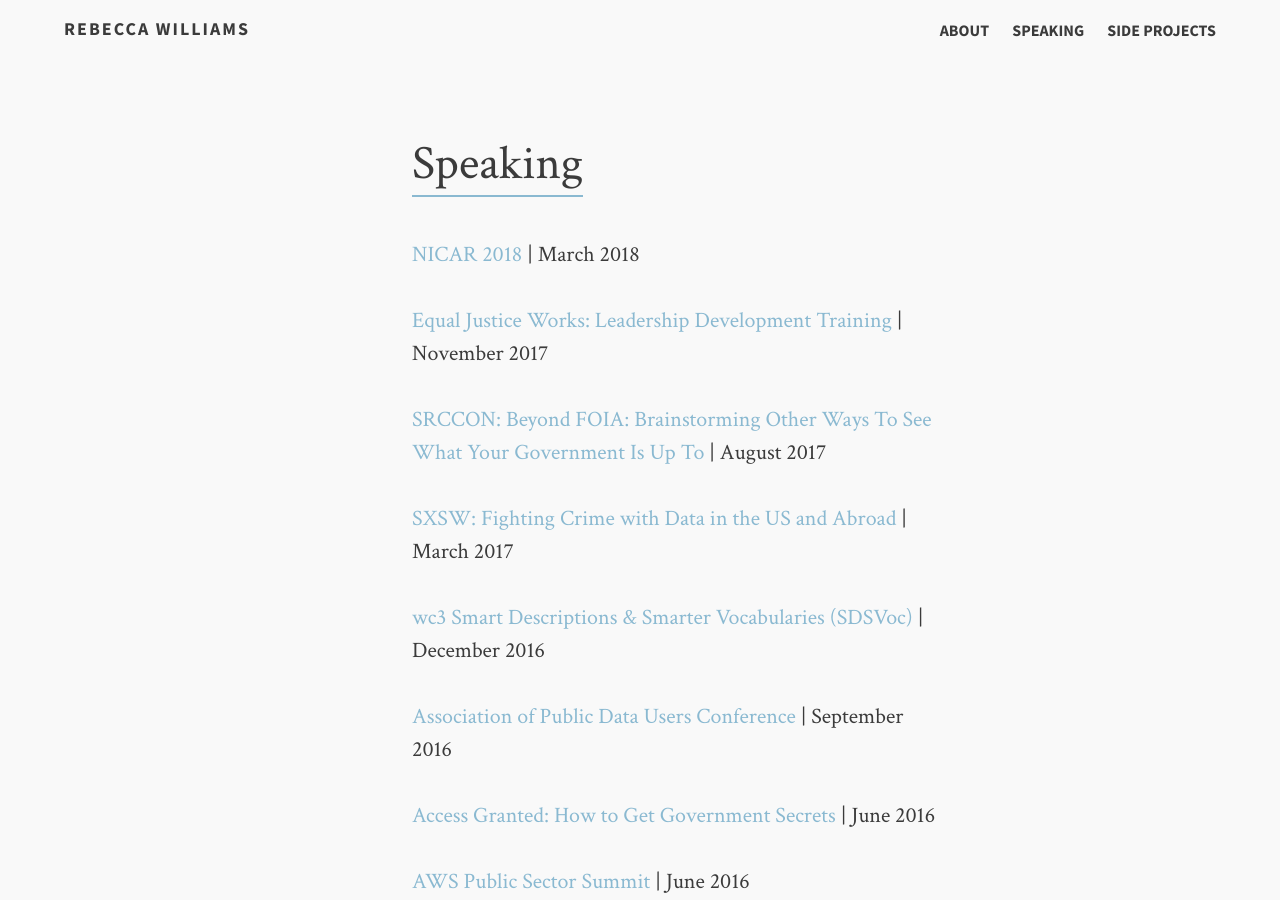
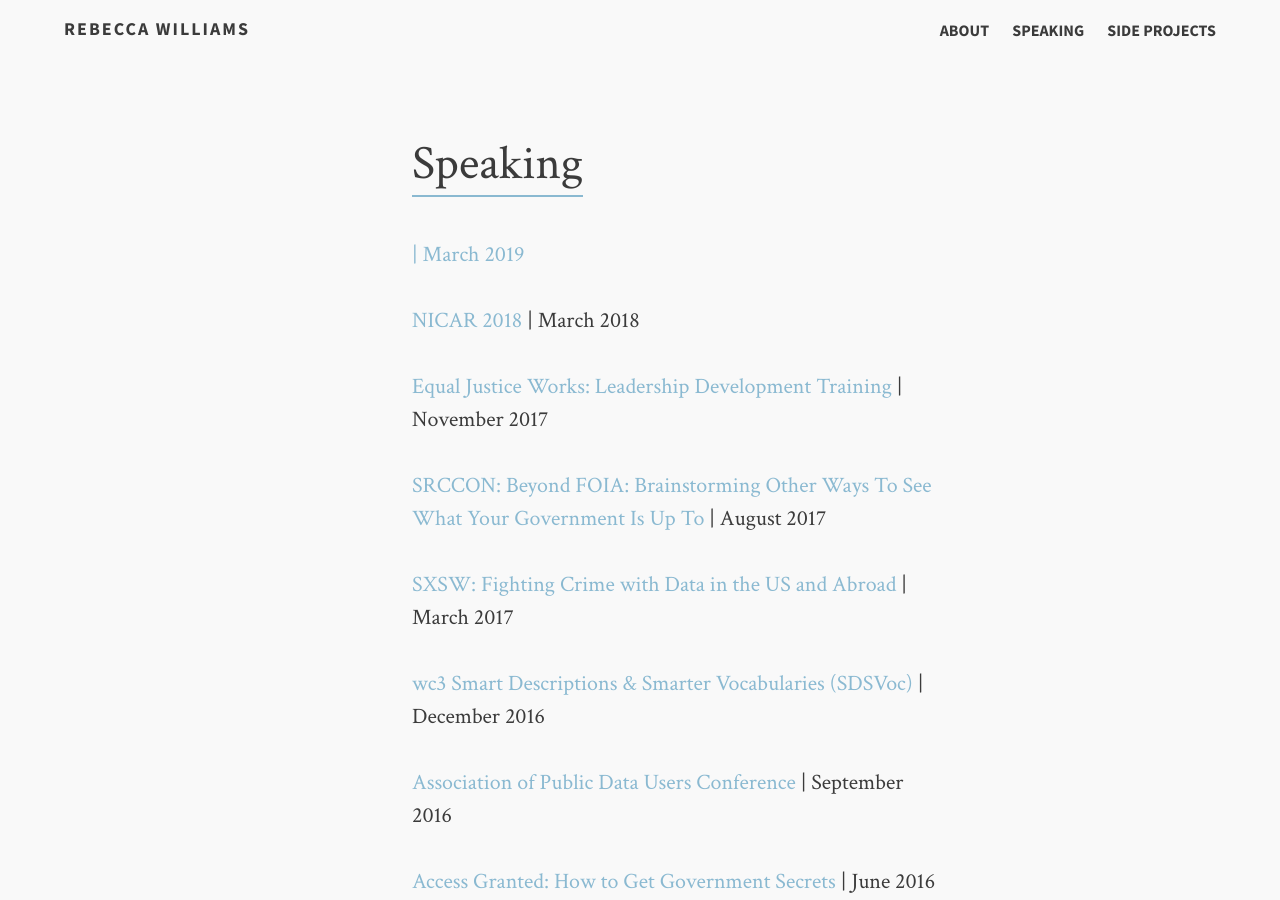
Before and after one commit to rebeccawilliams/rebeccawilliams.us, a Jekyll site: the page built from speaking.md, in a window 1280 px wide and 900 px high. Built offline with Jekyll 4.4.1, drawn with Linux system fonts in a browser that asks for light colours; nearby versions of some CDN libraries.

Commit message:
Update speaking.html

```diff
--- a/_layouts/speaking.html
+++ b/_layouts/speaking.html
@@ -6,6 +6,7 @@
           <article class="archive-wrap">
               <ol class="post-list">
                  <lh><h2><span class="bb">Speaking</a></span></h2></lh>
+		  <p><a href=https://www.ire.org/events-and-training/event/3433/4401</a> | March 2019</p>
 		  <p><a href=https://ire.org/events-and-training/event/3189/>NICAR 2018</a> | March 2018</p>
 		  <p><a href=http://www.equaljusticeworks.org/post-grad/equal-justice-works-fellowships/leadership-development-training>Equal Justice Works: Leadership Development Training</a> | November 2017</p>
 		  <p><a href=https://srccon.org/sessions/#proposal-745804>SRCCON: Beyond FOIA: Brainstorming Other Ways To See What Your Government Is Up To</a> | August 2017</p>
```
